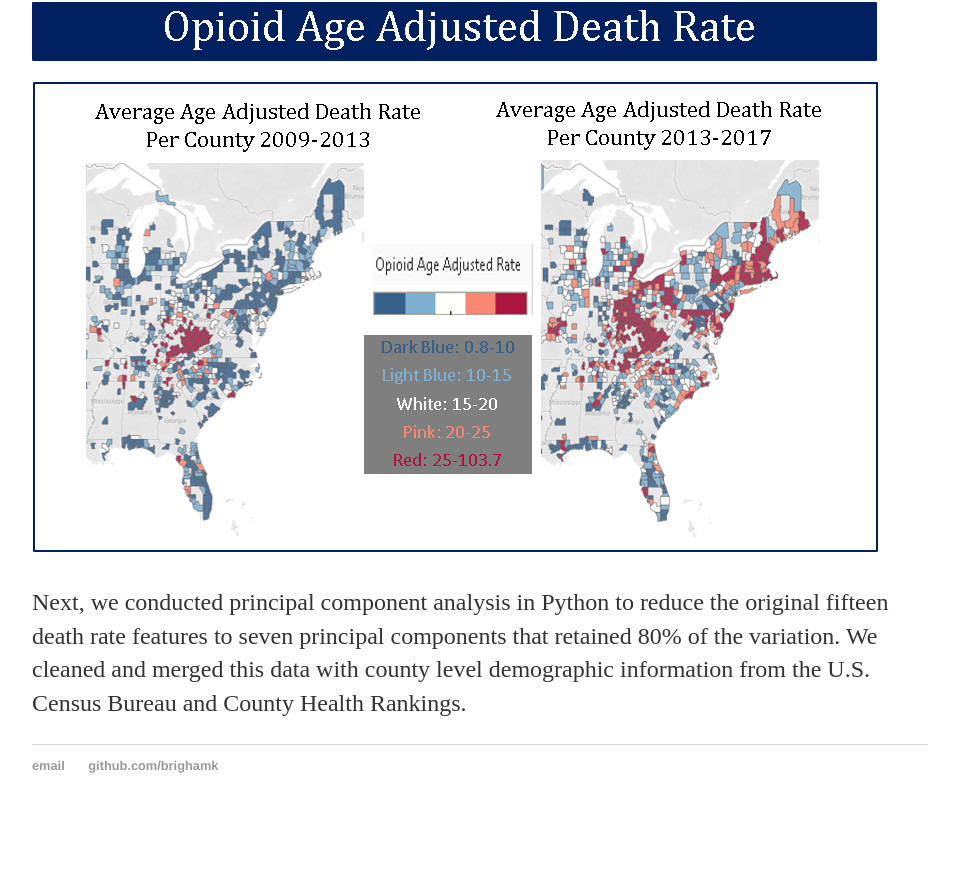
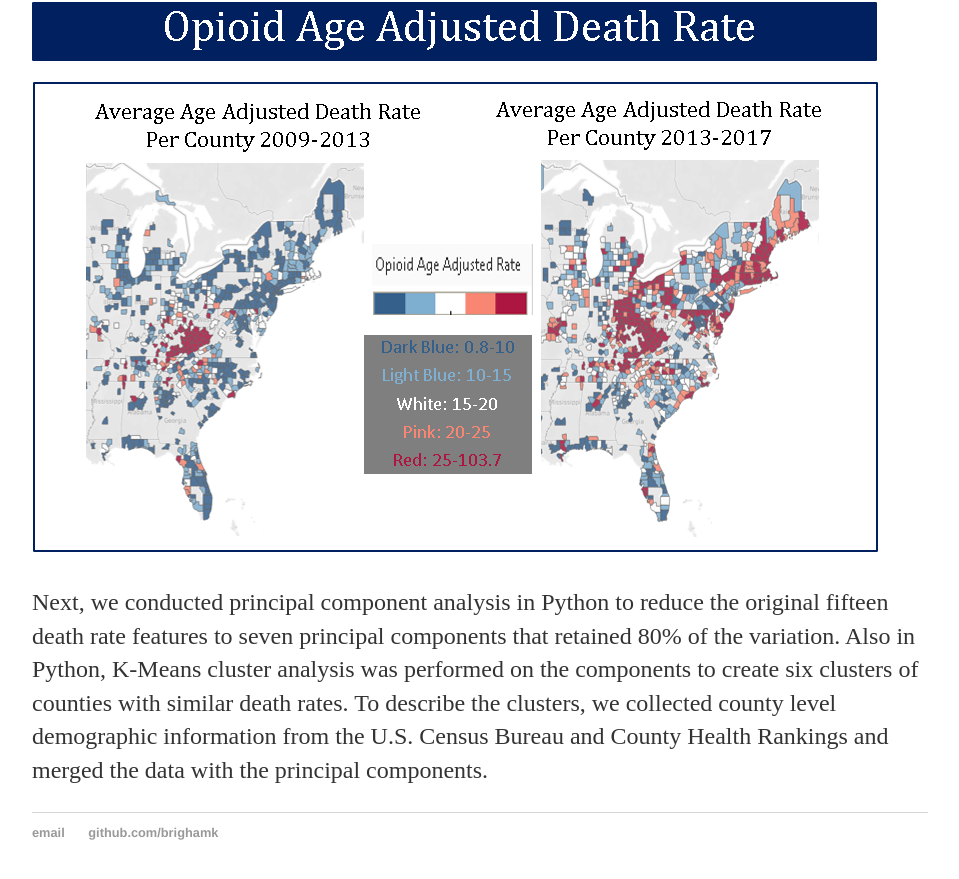
Before and after one commit to brighamk/brighamk.github.io, a Jekyll site: the page built from _posts/2019-10-31-first-post.md, in a window 1280 px wide and 900 px high, scrolled down 1326 px. Shown: the top 879 px of the window, without its empty margins (160-1119 px from the left). Built offline with Jekyll 4.4.1, drawn with Linux system fonts in a browser that asks for light colours; before the commit the page ends 2159 px from its top, so only the background shows below that; some of the changed text lies outside the part shown.

Commit message:
Update 2019-10-31-first-post.md

```diff
--- a/_posts/2019-10-31-first-post.md
+++ b/_posts/2019-10-31-first-post.md
@@ -4,12 +4,13 @@ title: "Summer Practicum Project: United States Mortality Trends"
 date: 2019-10-31
 ---
 
-The goal of this project was to conduct a regional and time trend analysis of the most common causes of death in the United States. I collaborated with two other classmates to first collect county level data of fifteen different death rates from the Center for Disease Control (CDC), shown in the picture below.
+  The goal of this project was to conduct a regional and time trend analysis of the most common causes of death in the United States. I collaborated with two other classmates to first collect and clean county level data of fifteen different death rates from the Center for Disease Control (CDC), shown in the picture below.
 
 ![Image](https://github.com/brighamk/brighamk.github.io/blob/master/images/Picture2.png?raw=true)
 
-We collected the age adjusted death rates in 5 year intervals because if there were less than 20 deaths for a selected time period, the CDC reports the death rate as "Unreliable". Increasing the time period from one year to five year intervals resulted in less "Unreliable" data. We collected the death rates for 2009-2013, 2011-2015, and 2013-2017. When analyzing which death rates had the biggest change from 2009-2013 to 2013-2017, we found that the opioid death rates had the most significant increase in many counties in the east.
+  We collected the age adjusted death rates in 5 year intervals because if there were less than 20 deaths for a selected time period, the CDC reports the death rate as "Unreliable". Increasing the time period from one year to five year intervals resulted in less "Unreliable" data. We collected the death rates for 2009-2013, 2011-2015, and 2013-2017. When analyzing which death rates had the biggest change from 2009-2013 to 2013-2017, we found that the opioid death rates had the most significant increase in many counties in the east.
 
 ![Image](https://github.com/brighamk/brighamk.github.io/blob/master/images/Picture4.png?raw=true)
 
-Next, we conducted principal component analysis in Python to reduce the original fifteen death rate features to seven principal components that retained 80% of the variation. We cleaned and merged this data with county level demographic information from the U.S. Census Bureau and County Health Rankings.
+  Next, we conducted principal component analysis in Python to reduce the original fifteen death rate features to seven principal components that retained 80% of the variation. Also in Python, K-Means cluster analysis was performed on the components to create six clusters of counties with similar death rates. To describe the clusters, we collected county level
+demographic information from the U.S. Census Bureau and County Health Rankings and merged the data with the principal components.
```
